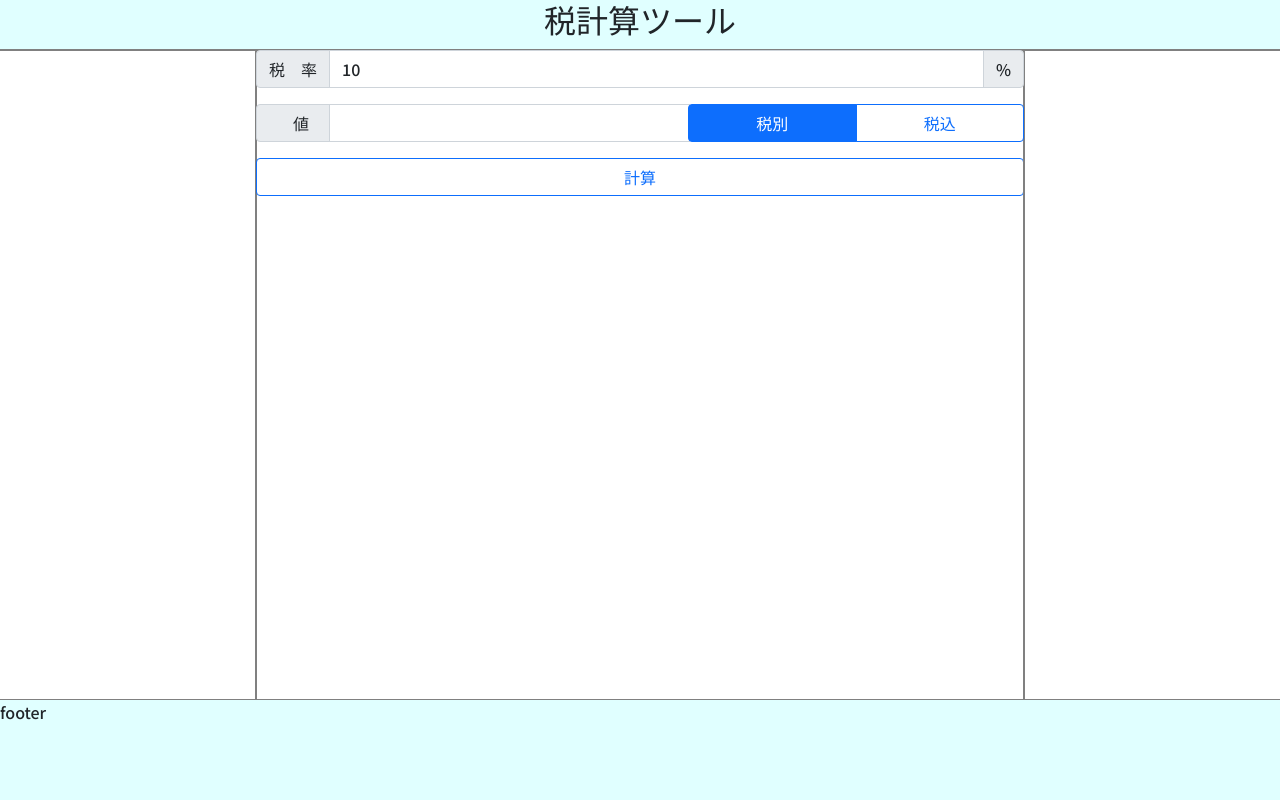
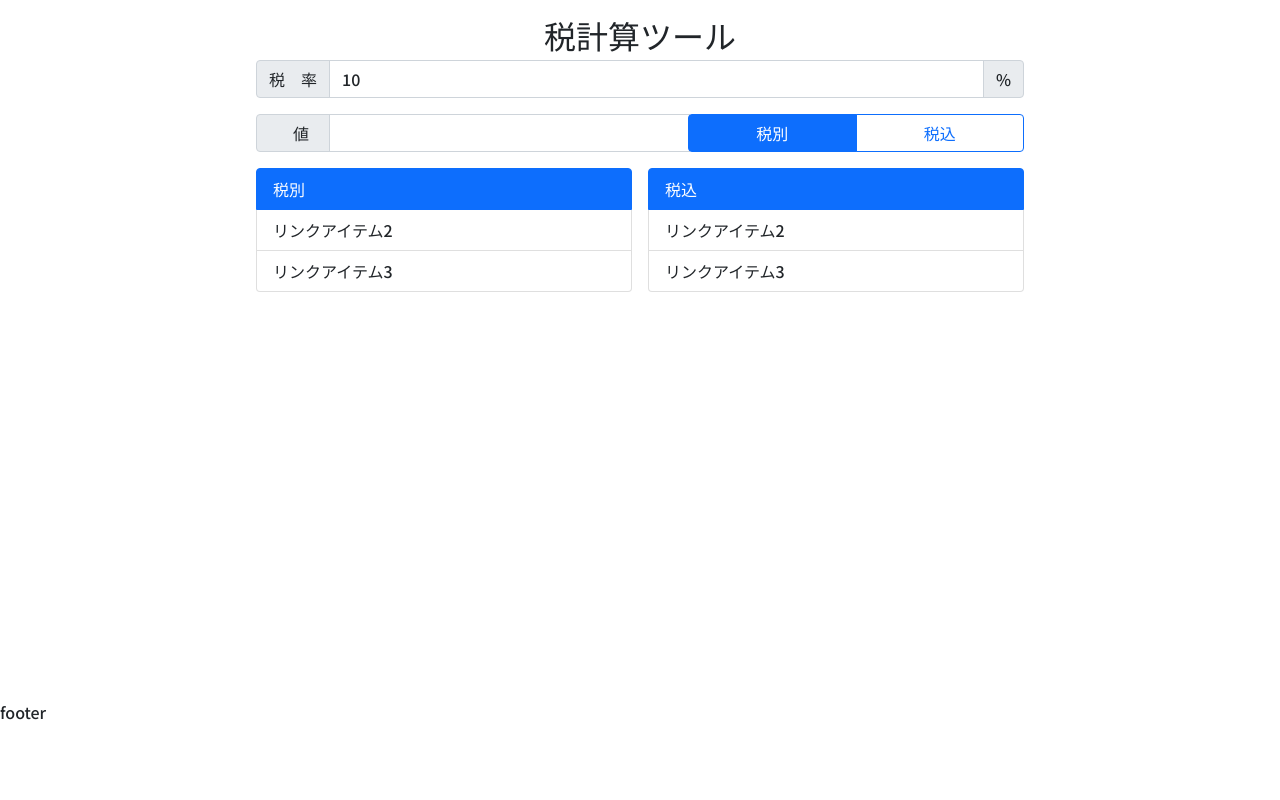
Before and after one commit to masaakiwaki/change_tax, a plain HTML site: page test.html in a window 1280 px wide. Drawn offline with nearby package versions, Linux system fonts and the light colour scheme.

Commit message:
edit layout

```diff
--- a/test.css
+++ b/test.css
@@ -6,29 +6,29 @@ body {
      font-family: 'Noto Sans JP', sans-serif;
     }
 header {
-    outline: 1px solid gray;
-    background-color: lightcyan;
-    height: 50px;
+    /* outline: 1px solid gray; */
+    /* background-color: lightcyan; */
+    height: 60px;
 }
 div{
     display: flex;
     flex: 1;
 }
 main {
-    outline: 1px solid gray;
+    /* outline: 1px solid gray; */
     flex: 1;
 }
 nav {
-    outline: 1px solid gray;
+    /* outline: 1px solid gray; */
     width: 20%;
 }
 aside {
-    outline: 1px solid gray;
+    /* outline: 1px solid gray; */
     width: 20%;
 }
 footer {
-    outline: 1px solid gray;
-    background-color: lightcyan;
+    /* outline: 1px solid gray; */
+    /* background-color: lightcyan; */
     height: 100px;
 }
 .titleContainer {
--- a/test.html
+++ b/test.html
@@ -12,7 +12,7 @@
 <body>
     <header>
         <div class="titleContainer">
-            <h2>税計算ツール</h2>
+            <h2 class="mt-3">税計算ツール</h2>
         </div>
     </header>
 
@@ -36,9 +36,24 @@
                 </div>
             </div>
 
-            <div class="d-grid gap-2 mt-3">
-                <button type="button" class="btn btn-outline-primary">計算</button>
+            <div class="list-container mt-3">
+                <div class="list-group me-3" style="max-width: 50%;">
+                    <a href="#" class="list-group-item list-group-item-action active" aria-current="true">税別</a>
+                    <a href="#" class="list-group-item list-group-item-action">リンクアイテム2</a>
+                    <a href="#" class="list-group-item list-group-item-action">リンクアイテム3</a>
+                </div>
+                <div class="list-group" style="max-width: 50%;">
+                    <a href="#" class="list-group-item list-group-item-action active" aria-current="true">税込</a>
+                    <a href="#" class="list-group-item list-group-item-action">リンクアイテム2</a>
+                    <a href="#" class="list-group-item list-group-item-action">リンクアイテム3</a>
+                </div>
             </div>
+
+
+
+
+
+
 
         </main>
         <aside></aside>
```
